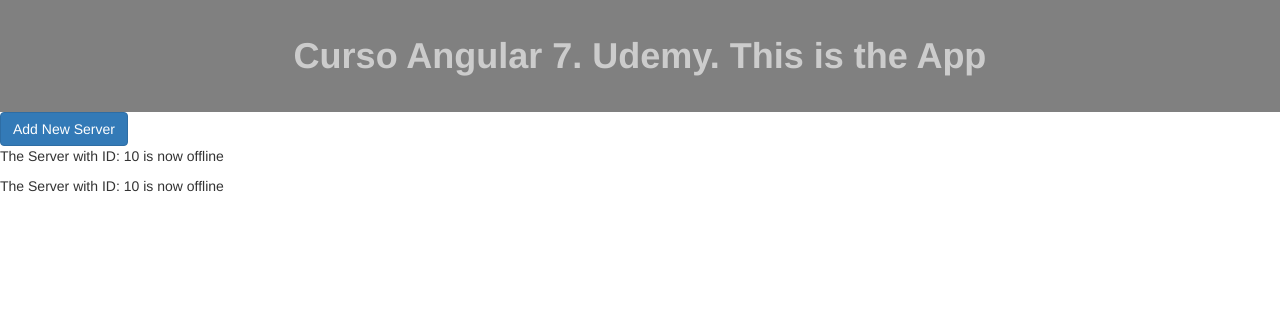
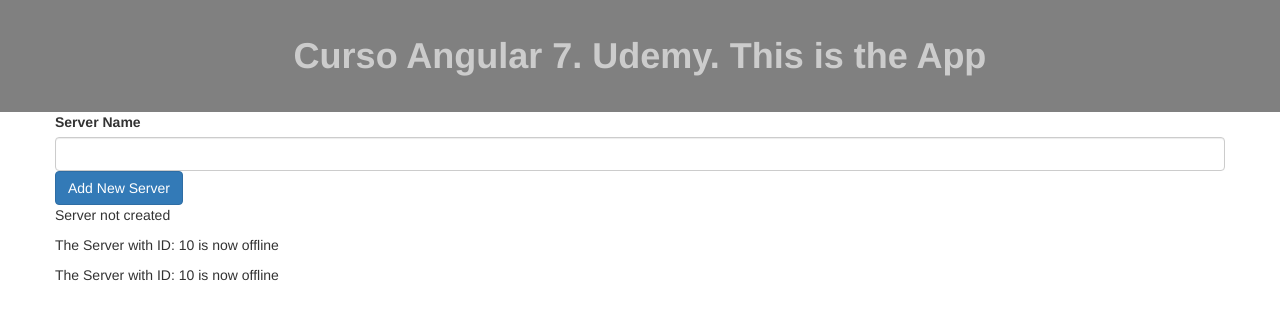
Before and after one commit to casares/ngRecipes, an Angular app in the folder s2_basic_components/: page / in a window 1280 px wide. Shown: the top 320 px of the page. Built offline with nearby package versions, Linux system fonts and the light colour scheme.

Commit message:
s2_30_event_binding_end

```diff
--- a/s2_basic_components/src/app/servers/servers.component.html
+++ b/s2_basic_components/src/app/servers/servers.component.html
@@ -1,13 +1,22 @@
+<div class="container">
     <div class="row">
-    <div class="col-md-12">
+        <div class="col-sm">
+            <label for="inputServer">Server Name</label>
+            <input type="text" name="inputServer" class="form-control"
+            (input)="onUpdateServerName($event)">
             <button
                 class="btn btn-primary"
-            [disabled] = "!serversAllowed"> <!--Here can be any TypeScript expresion or method call-->
+                [disabled] = "!serversAllowed"
+                (click)="onServerCreation()"
+                > <!-- [] or () = "" <- Here can be any TypeScript expresion or method call-->
                 Add New Server
             </button>
+            <p>{{serverCreationStatus}}</p>
+            <p>{{serverName}}</p>
         </div>
-    <div class="col-md-12">
+        <div class="col-sm">
             <app-server></app-server>
             <app-server></app-server>
         </div>
     </div>
+</div>
--- a/s2_basic_components/src/app/servers/servers.component.ts
+++ b/s2_basic_components/src/app/servers/servers.component.ts
@@ -6,23 +6,22 @@
   styleUrls: ['./servers.component.css']
 })
 export class ServersComponent implements OnInit {
-  private serversAllowed: boolean;
+  private serversAllowed = false;
+  private serverCreationStatus = 'Server not created';
+  private serverName = '';
+
   constructor() {
-    this.serversAllowed = false;
     setTimeout(() => {
-      this.toggleAllowStatus();
+      this.serversAllowed = true;
     }, 3000);
   }
 
-  public toggleAllowStatus () {
-    if (this.serversAllowed) {
-      this.serversAllowed = false;
-    } else {
-      this.serversAllowed = true;
-    }
+  public onServerCreation () {
+    this.serverCreationStatus = 'Server Created';
   }
-  public getAllowedStatus () {
-    return this.getAllowedStatus;
+
+  public onUpdateServerName (event: Event) {
+    this.serverName = (<HTMLInputElement>event.target).value;
   }
   ngOnInit() {
   }
```
Lines whose indentation alone changed are shown as unchanged.
